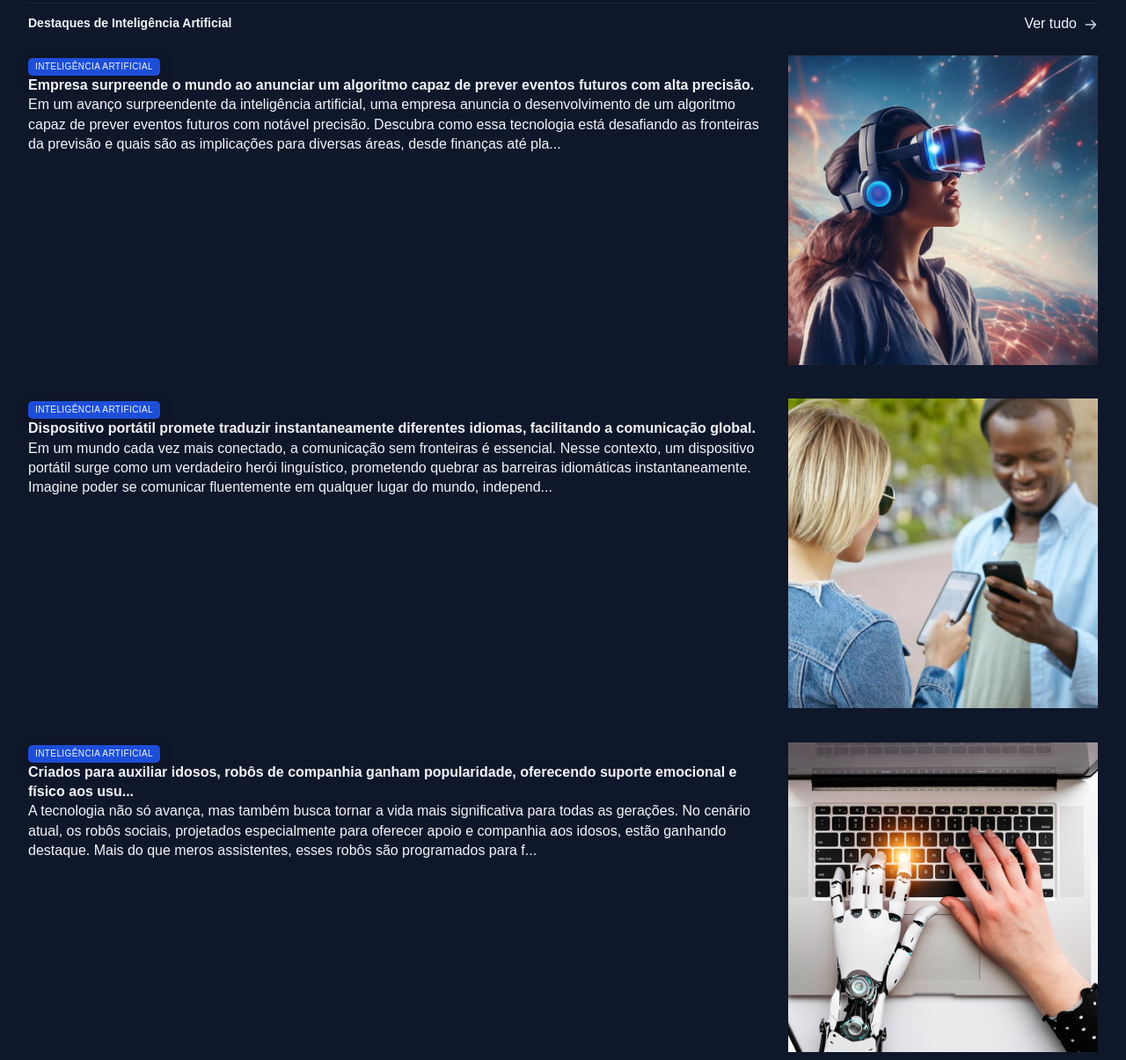
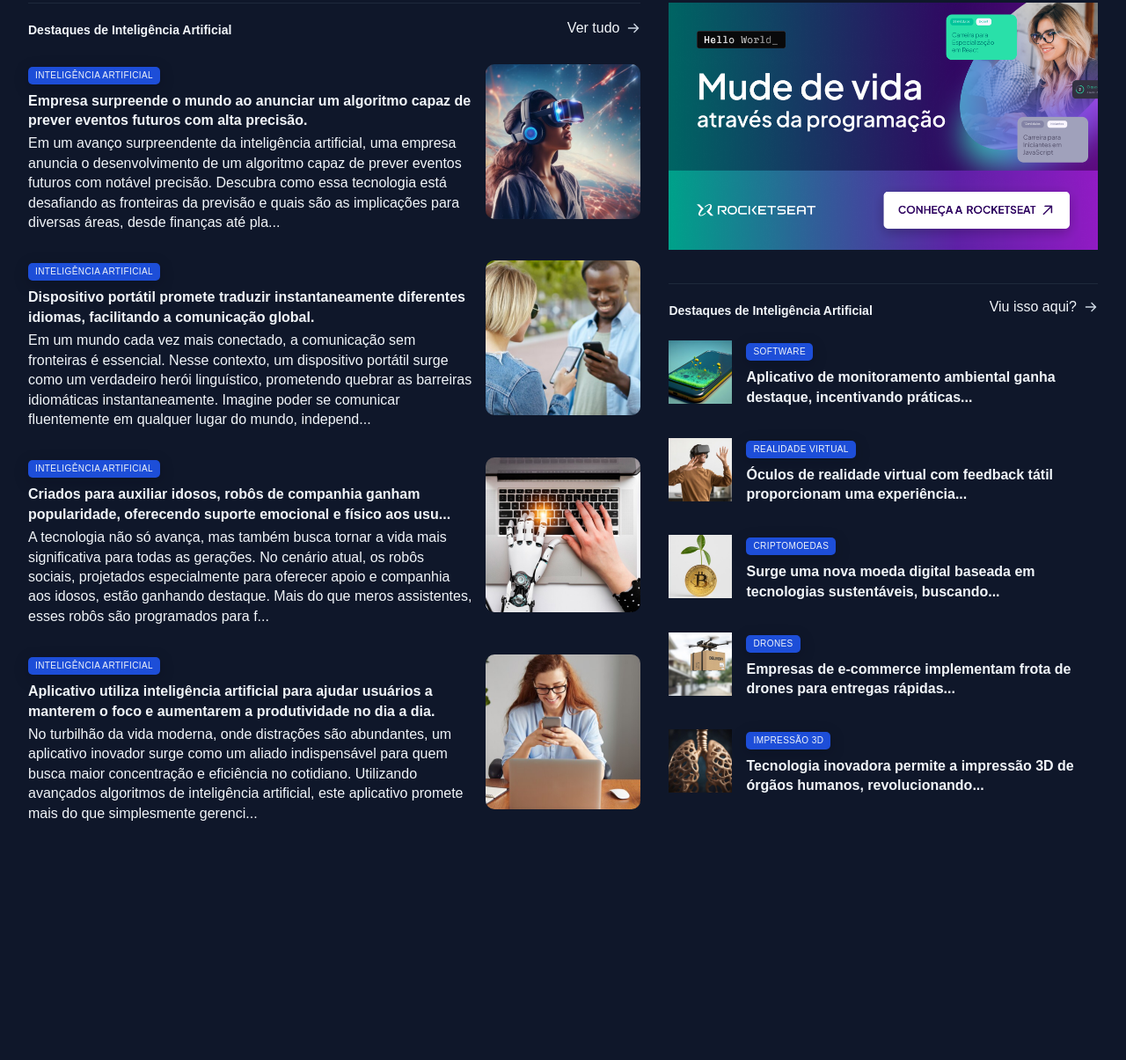
Before and after one commit to llucasgs/project10, a website: page index.html in a window 1280 px wide. Shown: the part 1062-2267 px from the top of the page at 88% size. After the commit the page ends 2038 px from the top, so only its background shows below. Drawn offline with Linux system fonts and the light colour scheme.

Commit message:
estilizando os últimos cards

```diff
--- a/assets/sass/main.scss
+++ b/assets/sass/main.scss
@@ -1,7 +1,16 @@
 main {
-  margin-top: 40px;
-  gap: 80px;
+  margin-block: 40px;
+  row-gap: 80px;
+  column-gap: 32px;
+
+  grid-template-columns: 2fr 1.4fr;
+  grid-template-areas:
+    "featured featured"
+    "weekly weekly"
+    "ai aside";
+
   #featured {
+    grid-area: featured;
     img {
       height: 100%;
       object-fit: cover;
@@ -35,6 +44,7 @@ main {
 }
 
 #weekly {
+  grid-area: weekly;
   & > div {
     grid-template-columns: repeat(4, 292px);
   }
@@ -58,3 +68,32 @@ main {
     }
   }
 }
+
+#ai {
+  grid-area: ai;
+  img {
+    width: 176px;
+    aspect-ratio: 1/1;
+    object-fit: cover;
+    border-radius: 10px;
+  }
+  h3 {
+    margin-block: 8px 4px;
+  }
+}
+
+aside {
+  grid-area: aside;
+}
+
+#more {
+  margin-top: 32px;
+  h3 {
+    margin-top: 8px;
+  }
+  img {
+    width: 72px;
+    aspect-ratio: 1/1;
+    object-fit: cover;
+  }
+}
--- a/index.html
+++ b/index.html
@@ -225,7 +225,7 @@
         </div>
       </section>
 
-      <div>
+      <aside>
         <div id="ads">
           <img src="./assets/images/Ads.png" alt="" />
         </div>
@@ -248,7 +248,7 @@
                 <span class="content-tag">Software</span>
                 <h3 class="text-xl">
                   Aplicativo de monitoramento ambiental ganha destaque,
-                  incentivando práticas ecológicas e pro...
+                  incentivando práticas...
                 </h3>
               </div>
             </article>
@@ -260,7 +260,7 @@
                 <span class="content-tag">Realidade Virtual</span>
                 <h3 class="text-xl">
                   Óculos de realidade virtual com feedback tátil proporcionam
-                  uma experiência sensorial complet...
+                  uma experiência...
                 </h3>
               </div>
             </article>
@@ -272,7 +272,7 @@
                 <span class="content-tag">Criptomoedas</span>
                 <h3 class="text-xl">
                   Surge uma nova moeda digital baseada em tecnologias
-                  sustentáveis, buscando minimizar o i...
+                  sustentáveis, buscando...
                 </h3>
               </div>
             </article>
@@ -284,7 +284,7 @@
                 <span class="content-tag">Drones</span>
                 <h3 class="text-xl">
                   Empresas de e-commerce implementam frota de drones para
-                  entregas rápidas, transformando o ce...
+                  entregas rápidas...
                 </h3>
               </div>
             </article>
@@ -296,13 +296,13 @@
                 <span class="content-tag">Impressão 3D</span>
                 <h3 class="text-xl">
                   Tecnologia inovadora permite a impressão 3D de órgãos humanos,
-                  revolucionando a medicina e a li...
+                  revolucionando...
                 </h3>
               </div>
             </article>
           </div>
         </section>
-      </div>
+      </aside>
     </main>
   </body>
 </html>
```
Also changed, not shown: assets/css/index.css, 1 other file.
